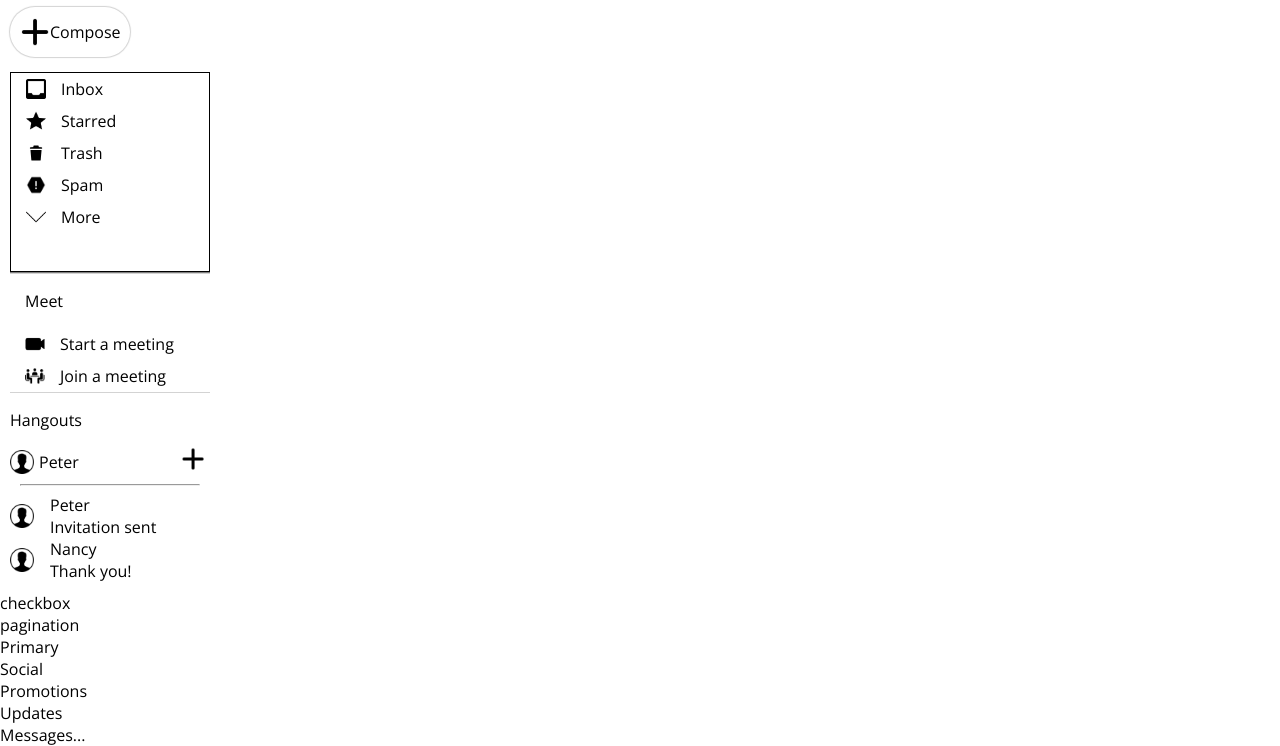
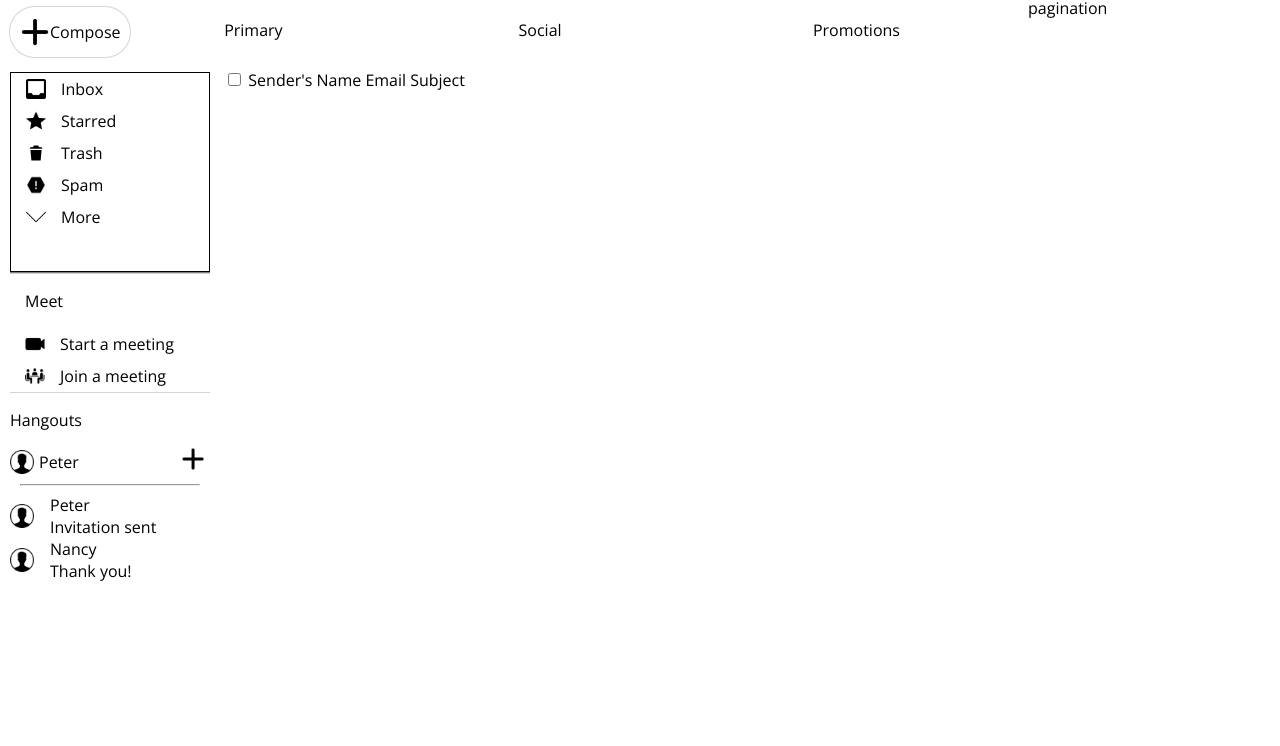
Before and after one commit to Askat08/gmail-client, a website built with webpack: page index.html in a window 1280 px wide. Shown: the part 86-832 px from the top of the page. After the commit the page ends 800 px from the top, so only its background shows below. Built offline with nearby package versions, Linux system fonts and the light colour scheme.

Commit message:
main-part modified

```diff
--- a/index.html
+++ b/index.html
@@ -96,18 +96,24 @@
       </div>
     </aside>
     <main>
-      <section>
-        <div>checkbox</div>
+      <section class="main-top">
+        <div class="main-menu">
+          <span>Mark as Read</span>
+          <span>Delete</span>
+        </div>
         <div>pagination</div>
       </section>
-      <section>
+      <section class="categories">
         <div>Primary</div>
         <div>Social</div>
         <div>Promotions</div>
-        <div>Updates</div>
       </section>
       <section>
-        <div>Messages...</div>
+        <div>
+          <input type="checkbox" id="check">
+          <span>Sender's Name</span>
+          <span>Email Subject</span>
+        </div>
       </section>
     </main>
   </body>
--- /dev/null
+++ b/src/main-part.js
@@ -0,0 +1 @@
+/* This JS file is responsible for Main Content of Gmail*/
--- a/src/style.scss
+++ b/src/style.scss
@@ -87,6 +87,7 @@
 
 /* sidebar */
 .sidebar {
+  display:inline-block;
   width: 220px;
   // border: 1px solid red;
   padding: 10px;
@@ -181,3 +182,33 @@
     margin-right: 5px;
   }
 }
+
+main {
+  display: inline-block;
+  vertical-align: top;
+  width: 69%;
+
+  .categories {
+    display: flex;
+    justify-content: flex-start;
+    height: 50px;
+    div {
+      display:inline-block;
+      width:100%;
+    }
+    div:hover {
+      background-color: #C2DBFF;
+
+
+    }
+  }
+
+  .main-menu {
+    visibility: hidden;
+  }
+
+  .main-top {
+    display: flex;
+    justify-content: space-between;
+  }
+}
```
Also changed, not shown: build/style.css, src/index.js (line endings or trailing spaces), 1 other file.
